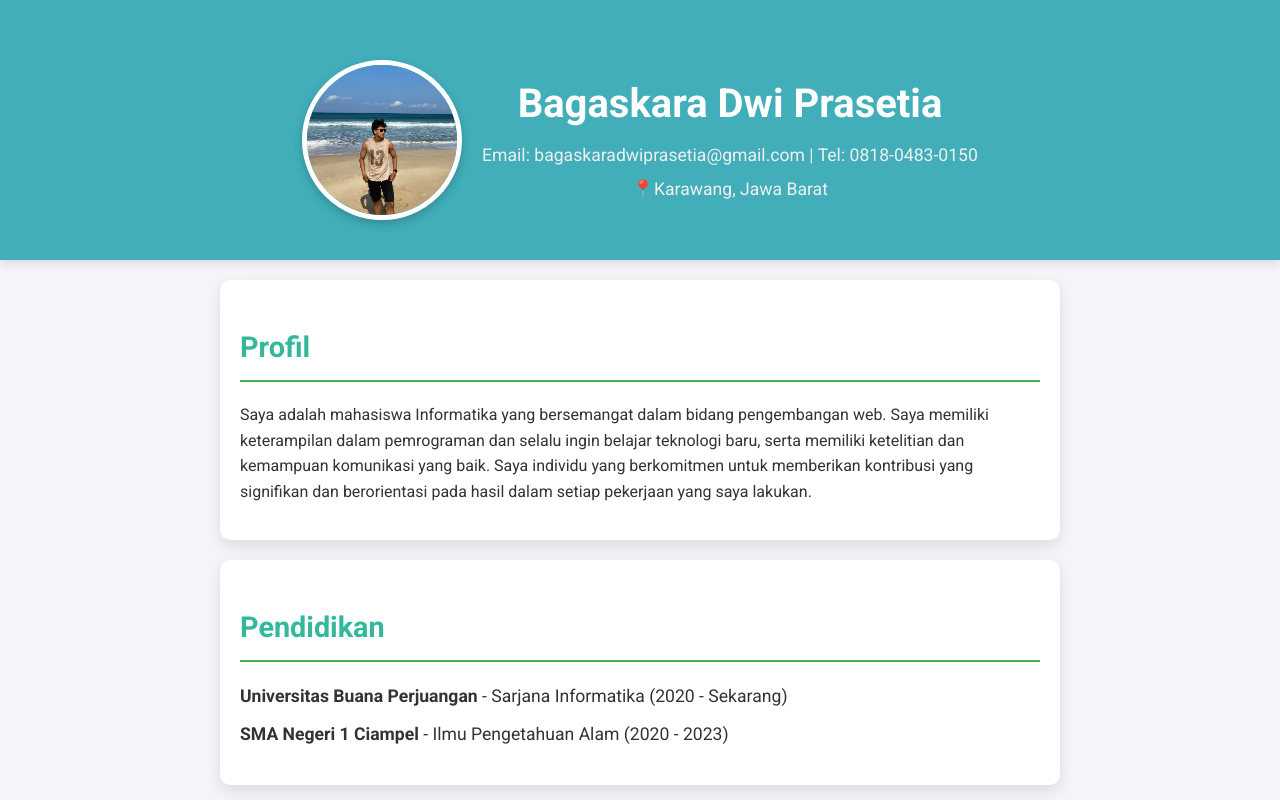
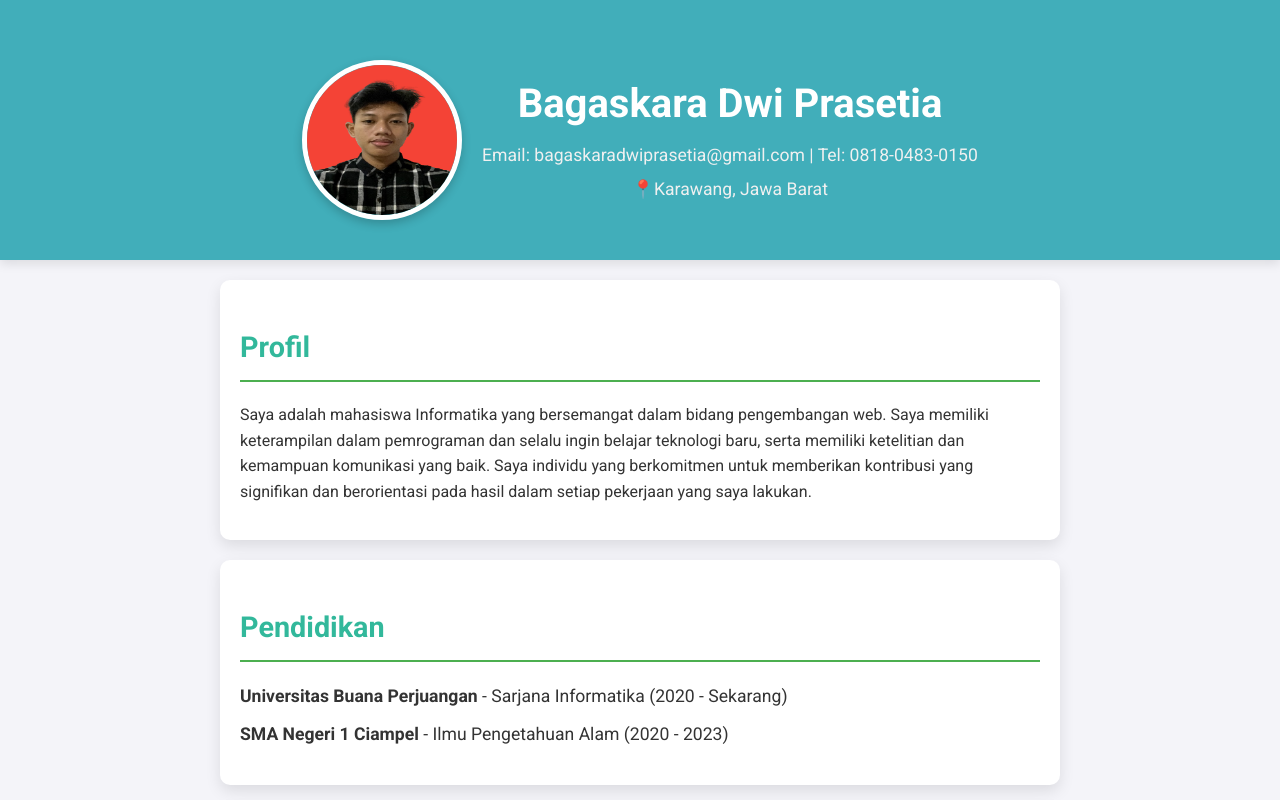
Before and after one commit to Bagasprasetia/CV-ONLINE-PERSONAL, a plain HTML site: page index.html in a window 1280 px wide. Shown: the top 800 px of the page. Drawn offline with Linux system fonts and the light colour scheme.

Commit message:
Update index.html

```diff
--- a/index.html
+++ b/index.html
@@ -10,7 +10,7 @@
     <header>
         <link href="https://fonts.googleapis.com/css2?family=Roboto:wght@400;500;700&display=swap" rel="stylesheet">
         <div class="profile">
-            <img src="Bagasfoto.jpg" alt="Foto Bagaskara Dwi Prasetia" class="profile-pic">
+            <img src="paspoto.jpg" alt="Foto Bagaskara Dwi Prasetia" class="profile-pic">
             <div class="info">
                 <h1>Bagaskara Dwi Prasetia</h1>
                 <p>Email: bagaskaradwiprasetia@gmail.com | Tel: 0818-0483-0150</p>
```
